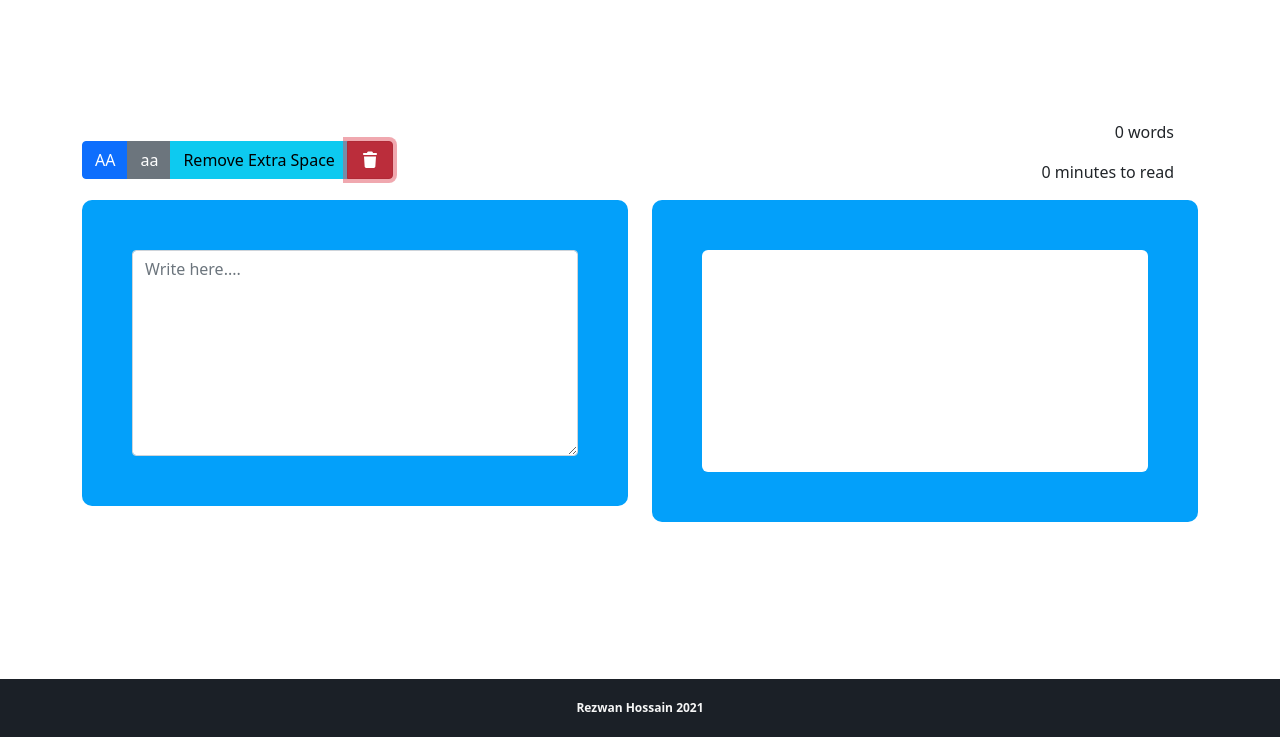
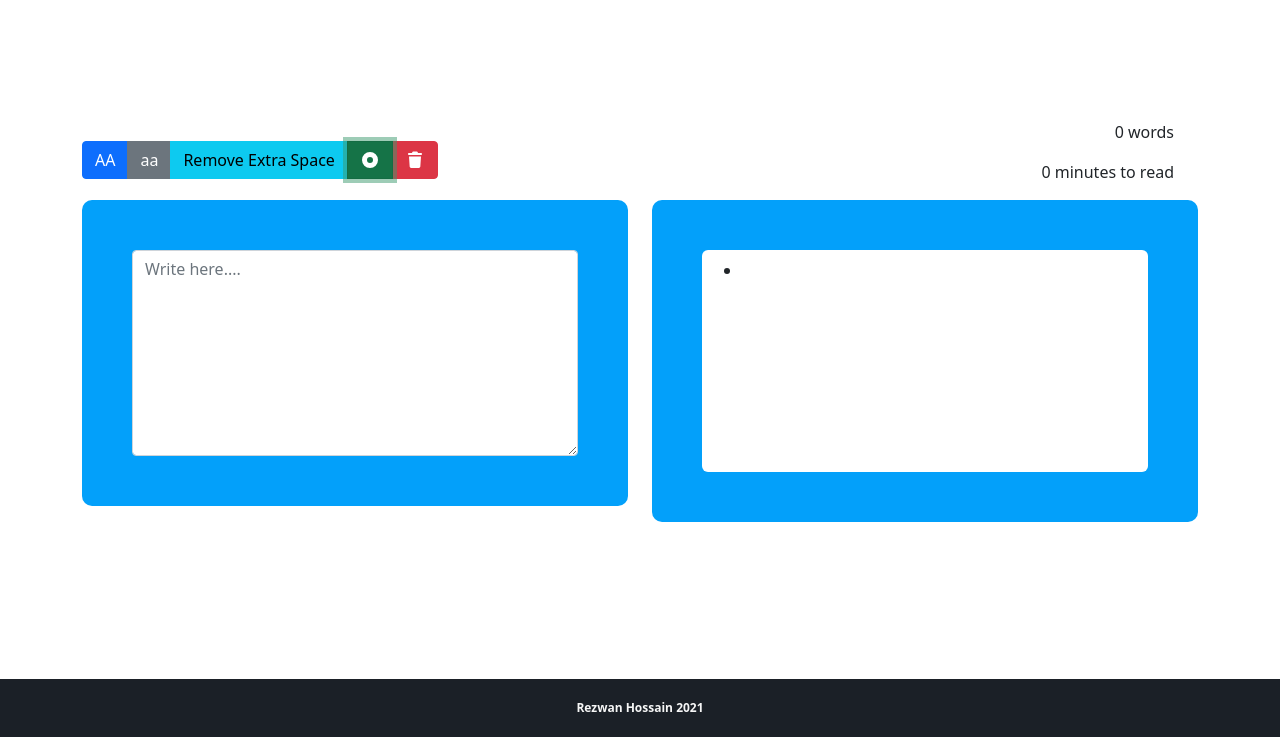
Before and after one commit to RejowanHossain/WriteUp, a plain HTML site: page writeup.html in a window 1280 px wide. Both pictures are taken after a click on the button 369 px from the left and 223 px from the top of the page. Shown: the part 63-800 px from the top of the page. Drawn offline with nearby package versions, Linux system fonts and the light colour scheme.

Commit message:
fixed some codes

```diff
--- a/assets/js/app.js
+++ b/assets/js/app.js
@@ -2,6 +2,7 @@ const textValue = document.getElementById('textValue');
 const uppercaseBtn = document.getElementById('uppercase');
 const lowercaseBtn = document.getElementById('lowercase');
 const removeSpaceBtn = document.getElementById('removeSpace');
+const points = document.getElementById('points');
 const deleteBtn = document.getElementById('delete');
 const previewText = document.getElementById('previewText');
 
@@ -37,8 +38,23 @@ const removespace = () => {
     previewText.innerHTML = newValue.join();
 }
 
+// function for converting the text into a list
+const listView = () => {
+    let textareaSentence = textValue.value;
+
+    var stringArray = new Array();
+    stringArray = textareaSentence.split(" ");
+
+    var outputString = "<ul>";
+    for (i = 0; i < stringArray.length; i++) {
+        outputString += "<li>" + stringArray[i] + "</li>";
+    }
+    outputString += "</ul>";
+    previewText.innerHTML = outputString;
+}
+
 // function for deleting text
-const deletespace = () => {
+const deleteText = () => {
     textValue.value = '';
     previewText.innerHTML = '';
 
@@ -63,10 +79,11 @@ window.addEventListener('DOMContentLoaded', () => {
 })
 
 // toggle dark/light mode
-
 toggleSwitch.addEventListener('change', () => {
     var element = document.body;
-    element.classList.toggle("dark-mode");
+    element.classList.toggle("dark-mode")
+
+
 
 })
 
@@ -74,4 +91,5 @@ textValue.addEventListener('input', write);
 uppercaseBtn.addEventListener('click', uppercase);
 lowercaseBtn.addEventListener('click', lowercase);
 removeSpaceBtn.addEventListener('click', removespace);
-deleteBtn.addEventListener('click', deletespace);
+points.addEventListener('click', listView);
+deleteBtn.addEventListener('click', deleteText);
--- a/assets/scss/global.scss
+++ b/assets/scss/global.scss
@@ -10,11 +10,10 @@ a {
     text-decoration: none;
 }
 
-ul,
-li {
-    list-style: none;
-}
-
+// ul,
+// li {
+//     list-style: none;
+// }
 button {
     border: none;
     background: none;
--- a/assets/scss/mixin/generic.scss
+++ b/assets/scss/mixin/generic.scss
@@ -21,10 +21,9 @@
 }
 
 // about page text styling
-@mixin about_info($font-weight, $display, $margin-bottom, $font-size, $color) {
+@mixin about_info($font-weight, $display, $margin-bottom, $font-size) {
     font-weight: $font-weight;
     margin-bottom: $margin-bottom;
     display: $display;
     font-size: $font-size;
-    color: $color;
 }
--- a/assets/scss/style.scss
+++ b/assets/scss/style.scss
@@ -40,10 +40,10 @@
     // about page
     .text-container {
         h2 {
-            @include about_info($font-weight: bold, $display: block, $margin-bottom: 10px, $font-size: 40px, $color: $dark_color);
+            @include about_info($font-weight: bold, $display: block, $margin-bottom: 10px, $font-size: 40px);
         }
         span {
-            @include about_info($font-weight: bold, $display: block, $margin-bottom: 20px, $font-size: 16px, $color: $dark_color);
+            @include about_info($font-weight: bold, $display: block, $margin-bottom: 20px, $font-size: 16px);
         }
         .start {
             @include generic_button($bg: $progress_bar)
--- a/writeup.html
+++ b/writeup.html
@@ -52,6 +52,7 @@
                 <button type="button" class="btn btn-primary" id="uppercase">AA</button>
                 <button type="button" class="btn btn-secondary" id="lowercase">aa</button>
                 <button type="button" class="btn btn-info" id="removeSpace">Remove Extra Space</button>
+                <button type="button" class="btn btn-success" id="points"><i class="fas fa-dot-circle"></i></button>
                 <button type="button" class="btn btn-danger" id="delete"><i class="fas fa-trash"></i></button>
               </div>
             </div>
```
Also changed, not shown: assets/css/global.css, assets/css/style.css, 2 other files.
